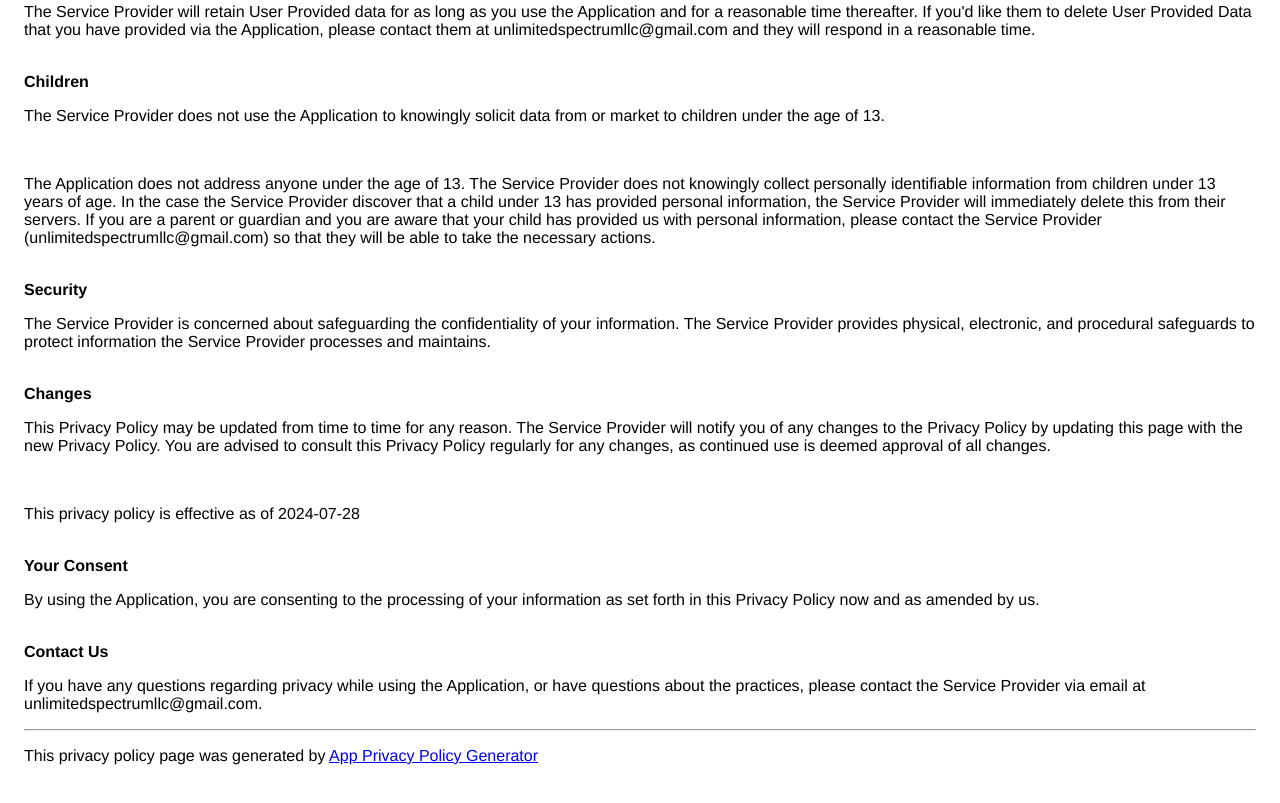
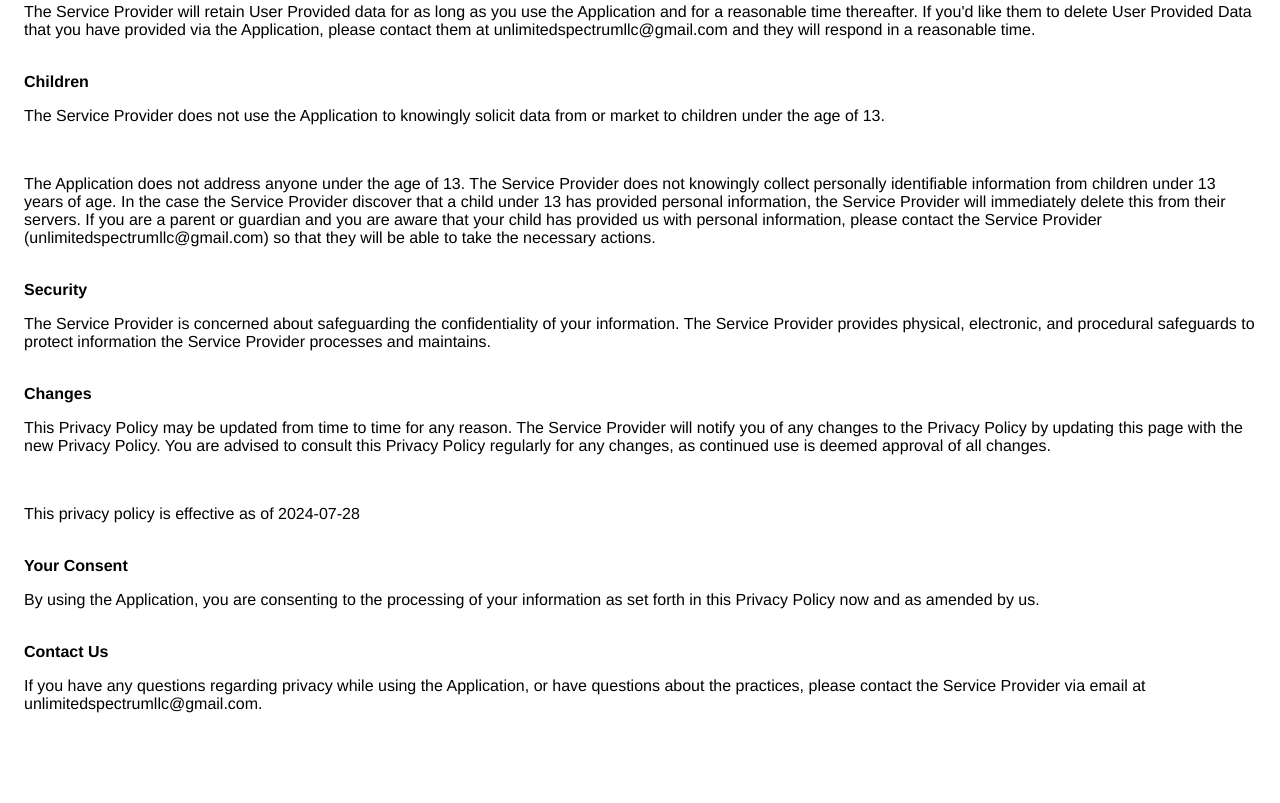
Before and after one commit to unlimitedspectrum/unlimitedspectrum.github.io, a plain HTML site: page privacy-policy.html in a window 1280 px wide. Shown: the part 1129-1932 px from the top of the page. After the commit the page ends 1882 px from the top, so only its background shows below. Drawn offline with Linux system fonts and the light colour scheme.

Commit message:
fix: remove autogenerated text

```diff
--- a/privacy-policy.html
+++ b/privacy-policy.html
@@ -83,7 +83,6 @@
             >Google Play Services</a
           >
         </li>
-        <!---->
         <li>
           <a href="https://firebase.google.com/support/privacy" target="_blank" rel="noopener noreferrer"
             >Google Analytics for Firebase</a
@@ -94,9 +93,7 @@
             >Firebase Crashlytics</a
           >
         </li>
-        <!----><!----><!----><!----><!----><!----><!----><!----><!----><!----><!----><!----><!----><!----><!----><!----><!----><!----><!----><!----><!----><!----><!---->
         <li><a href="https://www.revenuecat.com/privacy" target="_blank" rel="noopener noreferrer">RevenueCat</a></li>
-        <!----><!----><!----><!---->
       </ul>
     </div>
     <br />
@@ -141,7 +138,7 @@
         able to take the necessary actions.
       </p>
     </div>
-    <!----><br /><strong>Security</strong>
+    <br /><strong>Security</strong>
     <p>
       The Service Provider is concerned about safeguarding the confidentiality of your information. The Service Provider
       provides physical, electronic, and procedural safeguards to protect information the Service Provider processes and
@@ -165,12 +162,5 @@
       If you have any questions regarding privacy while using the Application, or have questions about the practices,
       please contact the Service Provider via email at unlimitedspectrumllc@gmail.com.
     </p>
-    <hr />
-    <p>
-      This privacy policy page was generated by
-      <a href="https://app-privacy-policy-generator.nisrulz.com/" target="_blank" rel="noopener noreferrer"
-        >App Privacy Policy Generator</a
-      >
-    </p>
   </body>
 </html>
```
Also changed, not shown: terms-and-conditions.html (+0 -10 lines).
